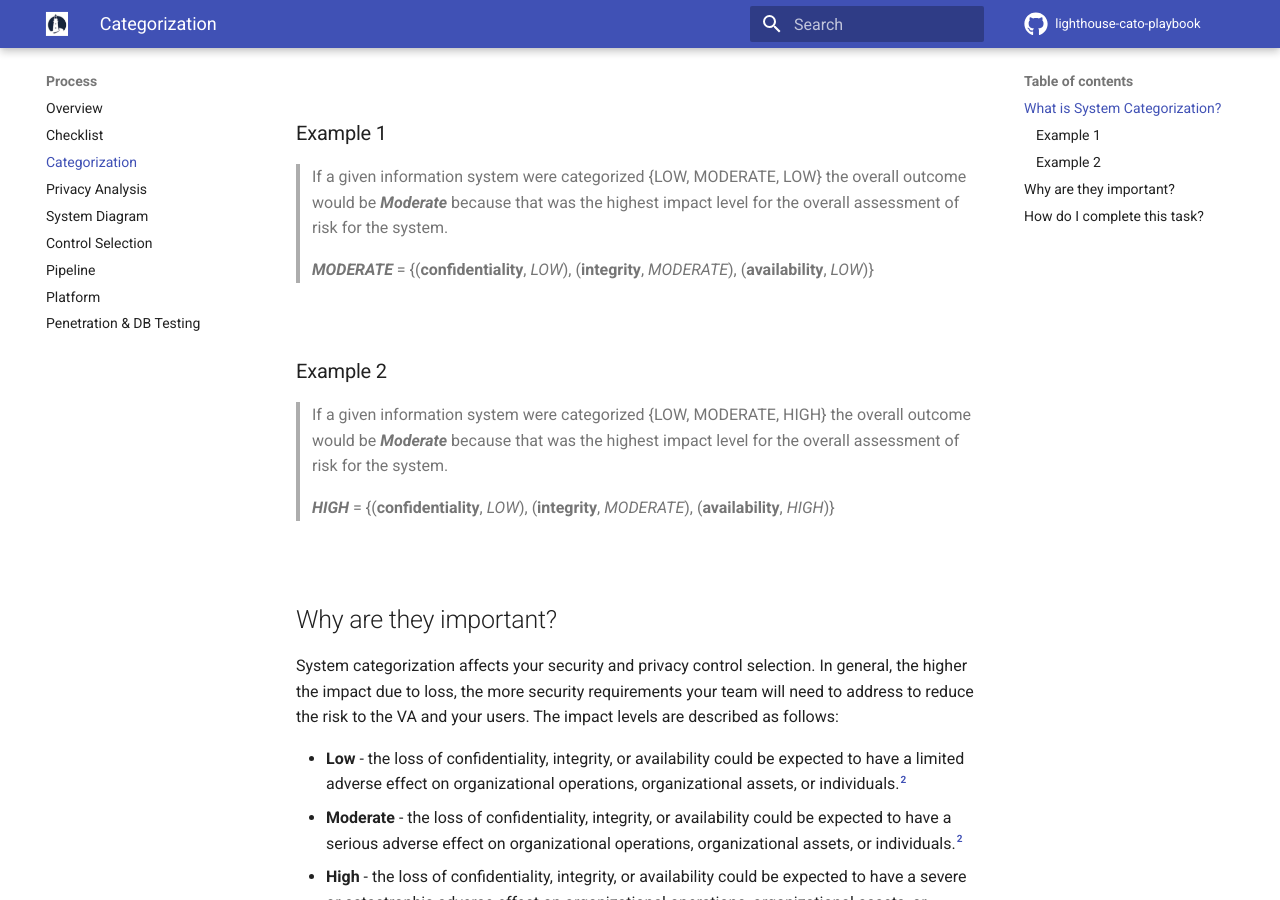
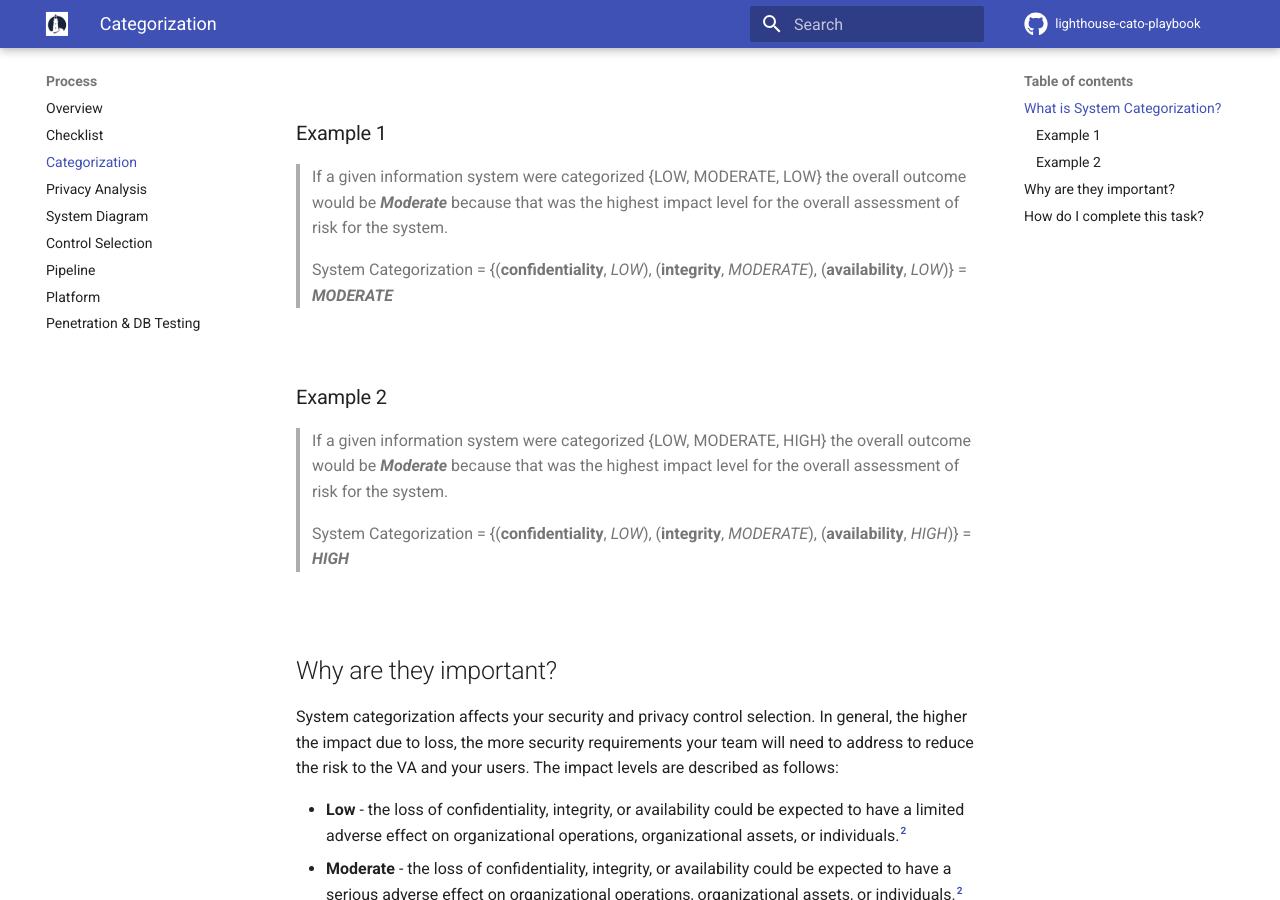
Before and after one commit to rise8-us/cato-playbook, an MkDocs documentation site: the page built from docs/categorization.md, in a window 1280 px wide and 900 px high, scrolled down 378 px. Built offline with MkDocs 1.6.1 and Material for MkDocs 9.7.7, drawn with Linux system fonts in a browser that asks for light colours; comment, search, counter and statistics services are not loaded.

Commit message:
Update categorization.md

```diff
--- a/docs/categorization.md
+++ b/docs/categorization.md
@@ -11,7 +11,7 @@
 
 > If a given information system were categorized {LOW, MODERATE, LOW} the overall outcome would be ***Moderate*** because that was the highest impact level for the overall assessment of risk for the system.
 >
-> ***MODERATE*** = {(**confidentiality**, *LOW*), (**integrity**, *MODERATE*), (**availability**, *LOW*)}
+> System Categorization = {(**confidentiality**, *LOW*), (**integrity**, *MODERATE*), (**availability**, *LOW*)} = ***MODERATE***
 
 <br/>
 
@@ -19,7 +19,7 @@
 
 > If a given information system were categorized {LOW, MODERATE, HIGH} the overall outcome would be ***Moderate*** because that was the highest impact level for the overall assessment of risk for the system.
 >
-> ***HIGH*** = {(**confidentiality**, *LOW*), (**integrity**, *MODERATE*), (**availability**, *HIGH*)}
+> System Categorization = {(**confidentiality**, *LOW*), (**integrity**, *MODERATE*), (**availability**, *HIGH*)} = ***HIGH***
 
 <br/>
 
```
